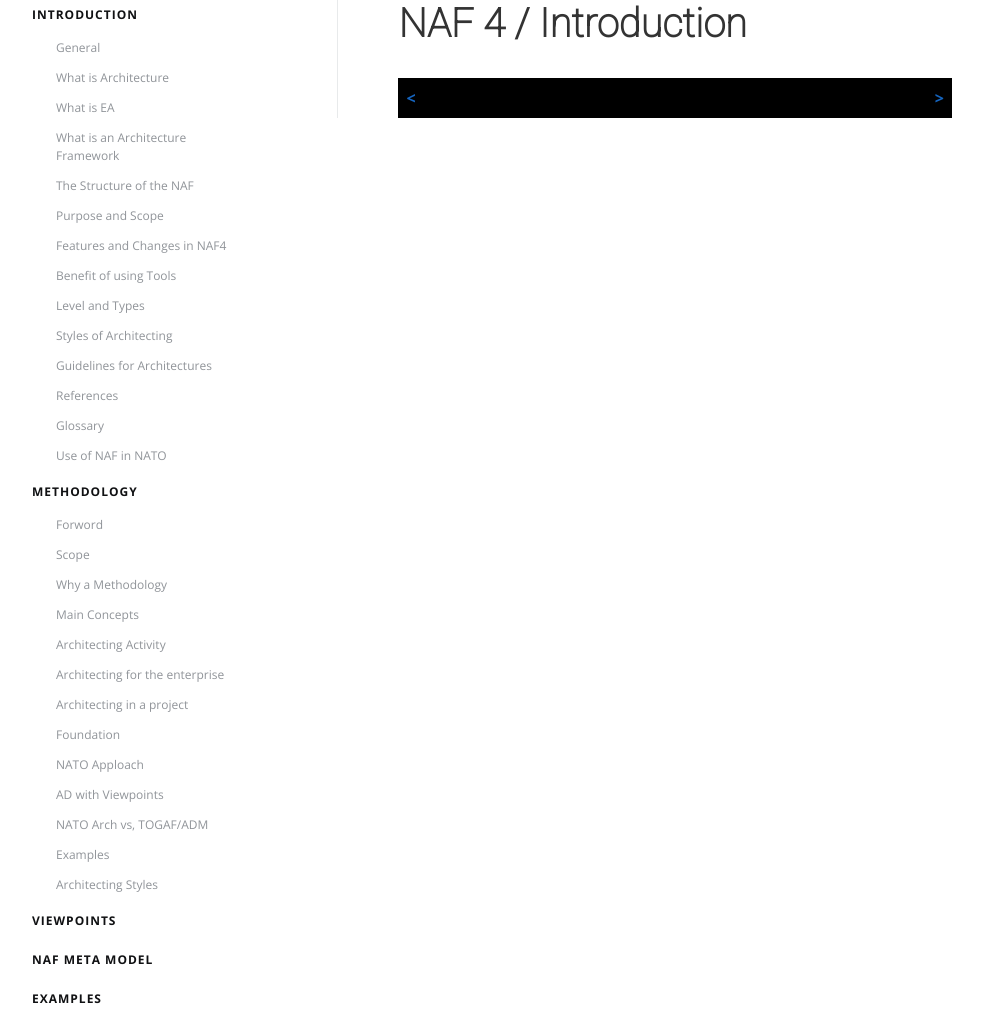
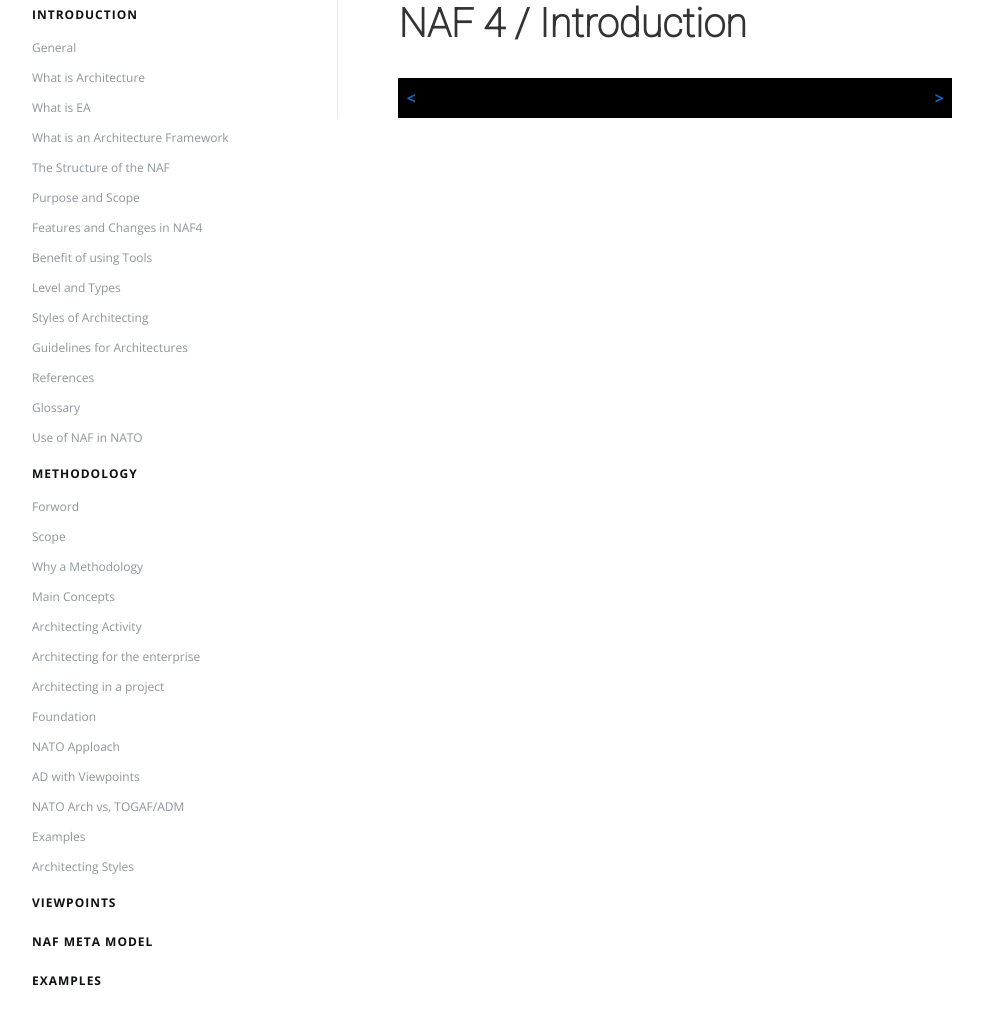
Before and after one commit to stavnstrup/abok, a Jekyll site: the page built from naf/introduction/index.md, in a window 1280 px wide. Shown: the whole page, without its empty margins (148-1131 px from the left). Built offline with Jekyll 4.4.1, drawn with Linux system fonts in a browser that asks for light colours; nearby versions of some CDN libraries.

Commit message:
Remove left padding in sidebar menu

```diff
--- a/_sass/base/_lists.scss
+++ b/_sass/base/_lists.scss
@@ -36,7 +36,7 @@ ul {
 
 .spec-nav ul {
   list-style-type: none;
-  padding-left: 2em;
+  padding-left: 0;
 }
 
 .footnotes {
```
